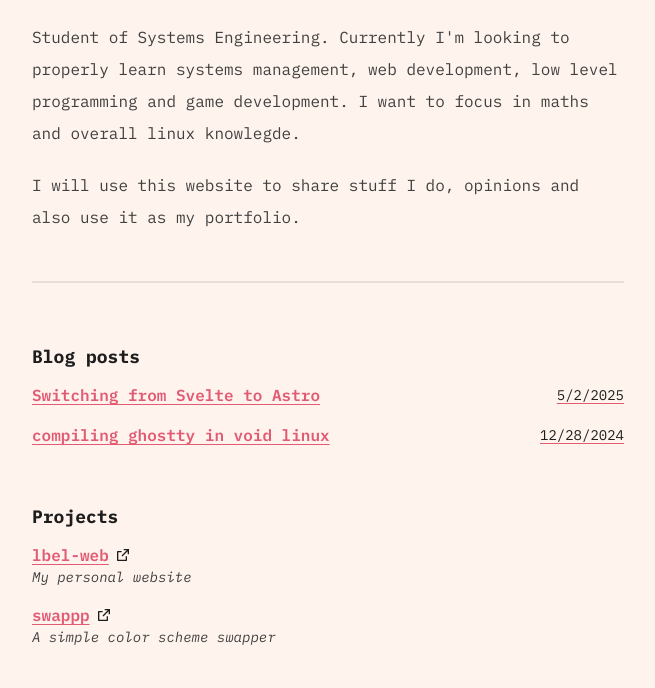
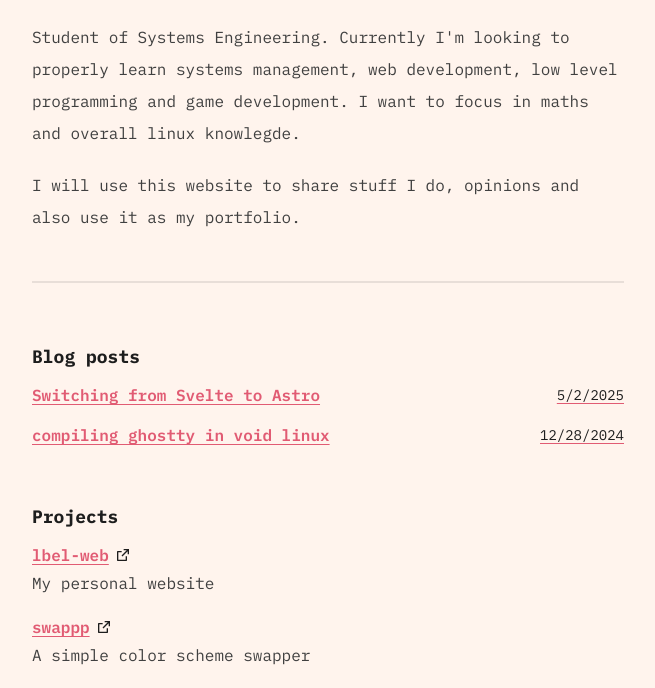
Before and after one commit to srlbel/lebel-web, an Astro site: page / in a window 1280 px wide. Shown: the part 83-771 px from the top of the page, without its empty margins (312-967 px from the left). Built offline with nearby package versions, Linux system fonts and the light colour scheme; Astro itself is replaced by a stand-in of ours.

Commit message:
adjust font size

```diff
--- a/src/components/Projects.astro
+++ b/src/components/Projects.astro
@@ -16,7 +16,7 @@ const projects = await getCollection("projects");
         <ExternalLink href={project.data.href}>
           {project.data.title}
         </ExternalLink>
-        <p class="text-sm italic prose ">{project.data.description}</p>
+        <p class="ditalic prose ">{project.data.description}</p>
         </div>
       ))
     }
```
